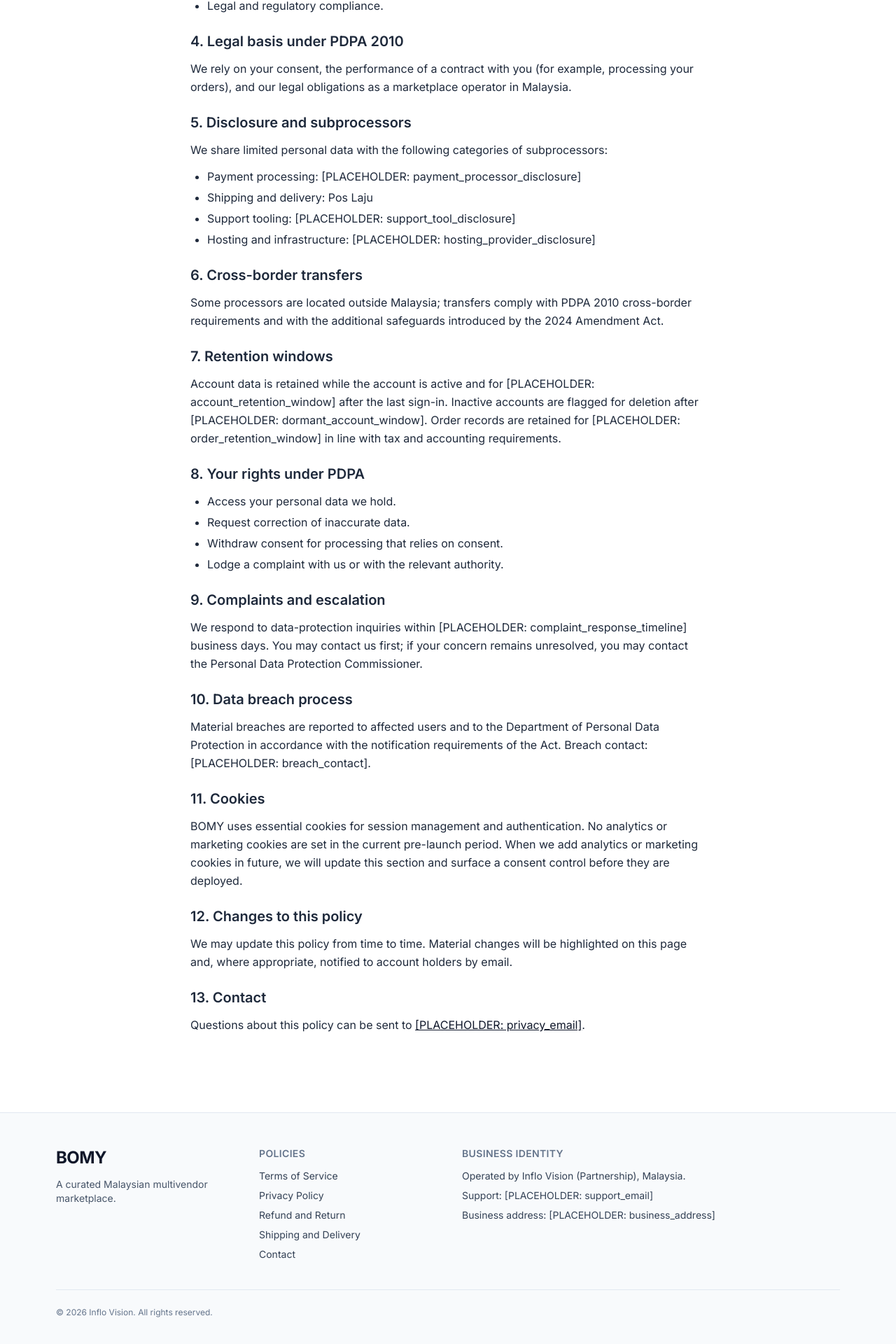
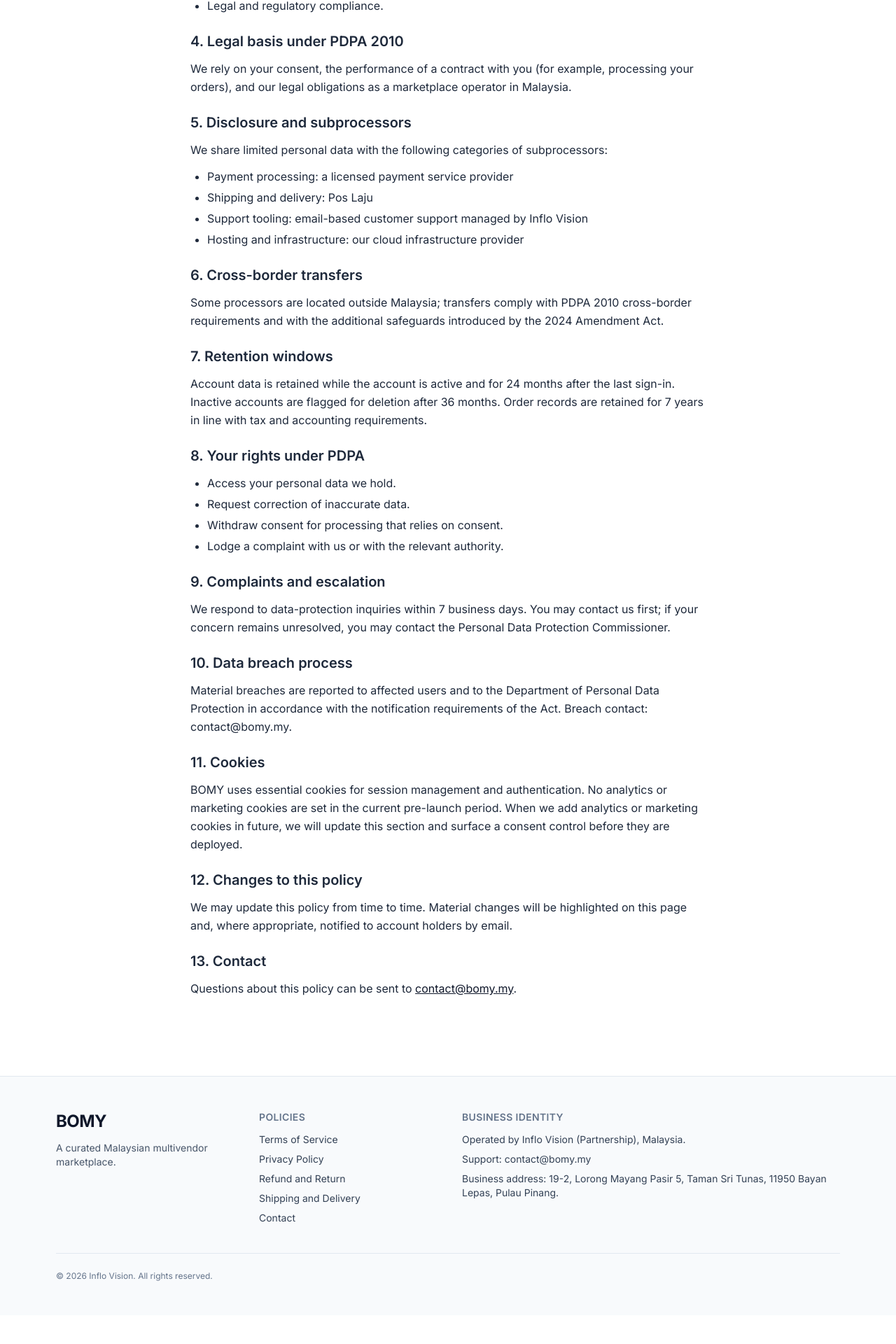
Before and after one commit to BOMY-Inflow-Vision/bomy-app, a Next.js app in the folder apps/web/: page /privacy in a window 1280 px wide. Shown: the part 760-2680 px from the top of the page at 70% size. After the commit the page ends 2639 px from the top, so only its background shows below. Built offline with nearby package versions, Linux system fonts and the light colour scheme.

Commit message:
chore(web): fill legal page placeholders before merge

```diff
--- a/apps/web/src/app/contact/page.tsx
+++ b/apps/web/src/app/contact/page.tsx
@@ -16,15 +16,15 @@
       <section>
         <h2 className="mb-3 text-xl font-semibold">Support email</h2>
         <p>
-          <a href="mailto:[PLACEHOLDER: support_email]" className="text-slate-900 underline">
-            [PLACEHOLDER: support_email]
+          <a href="mailto:contact@bomy.my" className="text-slate-900 underline">
+            contact@bomy.my
           </a>
         </p>
       </section>
 
       <section>
         <h2 className="mb-3 text-xl font-semibold">Business address</h2>
-        <p>[PLACEHOLDER: business_address]</p>
+        <p>19-2, Lorong Mayang Pasir 5, Taman Sri Tunas, 11950 Bayan Lepas, Pulau Pinang.</p>
       </section>
 
       <section>
@@ -33,13 +33,8 @@
       </section>
 
       <section>
-        <h2 className="mb-3 text-xl font-semibold">Phone</h2>
-        <p>[PLACEHOLDER: support_phone]</p>
-      </section>
-
-      <section>
         <h2 className="mb-3 text-xl font-semibold">Response time</h2>
-        <p>We aim to respond within [PLACEHOLDER: contact_response_window] business days.</p>
+        <p>We aim to respond within 2 business days.</p>
       </section>
     </LegalPageLayout>
   )
--- a/apps/web/src/app/privacy/page.tsx
+++ b/apps/web/src/app/privacy/page.tsx
@@ -17,10 +17,10 @@
       <section>
         <h2 className="mb-3 text-xl font-semibold">1. Who we are</h2>
         <p>
-          Inflo Vision (Partnership), Malaysia. Registration: [PLACEHOLDER:
-          ssm_registration_number]. Address: [PLACEHOLDER: business_address]. Privacy contact:{" "}
-          <a href="mailto:[PLACEHOLDER: privacy_email]" className="text-slate-900 underline">
-            [PLACEHOLDER: privacy_email]
+          Inflo Vision (Partnership), Malaysia. Registration: 202503276795. Address: 19-2, Lorong
+          Mayang Pasir 5, Taman Sri Tunas, 11950 Bayan Lepas, Pulau Pinang. Privacy contact:{" "}
+          <a href="mailto:contact@bomy.my" className="text-slate-900 underline">
+            contact@bomy.my
           </a>
           .
         </p>
@@ -58,10 +58,10 @@
         <h2 className="mb-3 text-xl font-semibold">5. Disclosure and subprocessors</h2>
         <p>We share limited personal data with the following categories of subprocessors:</p>
         <ul className="ml-6 mt-3 list-disc space-y-1">
-          <li>Payment processing: [PLACEHOLDER: payment_processor_disclosure]</li>
+          <li>Payment processing: a licensed payment service provider</li>
           <li>Shipping and delivery: Pos Laju</li>
-          <li>Support tooling: [PLACEHOLDER: support_tool_disclosure]</li>
-          <li>Hosting and infrastructure: [PLACEHOLDER: hosting_provider_disclosure]</li>
+          <li>Support tooling: email-based customer support managed by Inflo Vision</li>
+          <li>Hosting and infrastructure: our cloud infrastructure provider</li>
         </ul>
       </section>
 
@@ -76,10 +76,9 @@
       <section>
         <h2 className="mb-3 text-xl font-semibold">7. Retention windows</h2>
         <p>
-          Account data is retained while the account is active and for [PLACEHOLDER:
-          account_retention_window] after the last sign-in. Inactive accounts are flagged for
-          deletion after [PLACEHOLDER: dormant_account_window]. Order records are retained for
-          [PLACEHOLDER: order_retention_window] in line with tax and accounting requirements.
+          Account data is retained while the account is active and for 24 months after the last
+          sign-in. Inactive accounts are flagged for deletion after 36 months. Order records are
+          retained for 7 years in line with tax and accounting requirements.
         </p>
       </section>
 
@@ -96,9 +95,9 @@
       <section>
         <h2 className="mb-3 text-xl font-semibold">9. Complaints and escalation</h2>
         <p>
-          We respond to data-protection inquiries within [PLACEHOLDER: complaint_response_timeline]
-          business days. You may contact us first; if your concern remains unresolved, you may
-          contact the Personal Data Protection Commissioner.
+          We respond to data-protection inquiries within 7 business days. You may contact us first;
+          if your concern remains unresolved, you may contact the Personal Data Protection
+          Commissioner.
         </p>
       </section>
 
@@ -107,7 +106,7 @@
         <p>
           Material breaches are reported to affected users and to the Department of Personal Data
           Protection in accordance with the notification requirements of the Act. Breach contact:
-          [PLACEHOLDER: breach_contact].
+          contact@bomy.my.
         </p>
       </section>
 
@@ -133,8 +132,8 @@
         <h2 className="mb-3 text-xl font-semibold">13. Contact</h2>
         <p>
           Questions about this policy can be sent to{" "}
-          <a href="mailto:[PLACEHOLDER: privacy_email]" className="text-slate-900 underline">
-            [PLACEHOLDER: privacy_email]
+          <a href="mailto:contact@bomy.my" className="text-slate-900 underline">
+            contact@bomy.my
           </a>
           .
         </p>
--- a/apps/web/src/app/refund/page.tsx
+++ b/apps/web/src/app/refund/page.tsx
@@ -20,10 +20,7 @@
 
       <section>
         <h2 className="mb-3 text-xl font-semibold">2. Return window</h2>
-        <p>
-          You have [PLACEHOLDER: return_window_days] days from the date of delivery to initiate a
-          return for an eligible item.
-        </p>
+        <p>You have 7 days from the date of delivery to initiate a return for an eligible item.</p>
       </section>
 
       <section>
@@ -38,16 +35,16 @@
       <section>
         <h2 className="mb-3 text-xl font-semibold">4. Process</h2>
         <p>
-          Contact the seller via BOMY first. If the seller has not responded within [PLACEHOLDER:
-          seller_response_window] business days, you may escalate to BOMY support for assistance.
+          Contact the seller via BOMY first. If the seller has not responded within 3 business days,
+          you may escalate to BOMY support for assistance.
         </p>
       </section>
 
       <section>
         <h2 className="mb-3 text-xl font-semibold">5. Refund method and timeline</h2>
         <p>
-          Approved refunds are returned to the original payment method within [PLACEHOLDER:
-          refund_processing_window] business days of the seller receiving the returned item.
+          Approved refunds are returned to the original payment method within 7 business days of the
+          seller receiving the returned item.
         </p>
       </section>
 
@@ -66,7 +63,10 @@
           required by applicable law or where BOMY approves an exception in writing. Starter kits,
           vouchers, and fulfilled membership benefits are not separately refundable.
         </p>
-        <p className="mt-3">Statutory exceptions: [PLACEHOLDER: statutory_refund_exceptions].</p>
+        <p className="mt-3">
+          Statutory exceptions: rights under the Consumer Protection Act 1999 (Malaysia) and other
+          applicable consumer laws.
+        </p>
       </section>
 
       <section>
@@ -91,8 +91,8 @@
         <h2 className="mb-3 text-xl font-semibold">10. Contact</h2>
         <p>
           Questions about this policy or about an active return can be sent to{" "}
-          <a href="mailto:[PLACEHOLDER: support_email]" className="text-slate-900 underline">
-            [PLACEHOLDER: support_email]
+          <a href="mailto:contact@bomy.my" className="text-slate-900 underline">
+            contact@bomy.my
           </a>
           .
         </p>
--- a/apps/web/src/app/shipping/page.tsx
+++ b/apps/web/src/app/shipping/page.tsx
@@ -28,17 +28,17 @@
       <section>
         <h2 className="mb-3 text-xl font-semibold">3. Processing time</h2>
         <p>
-          Orders are dispatched within [PLACEHOLDER: processing_time_days] business days of payment
-          confirmation, subject to seller cut-off times.
+          Orders are dispatched within 1-3 business days of payment confirmation, subject to seller
+          cut-off times.
         </p>
       </section>
 
       <section>
         <h2 className="mb-3 text-xl font-semibold">4. Delivery estimates</h2>
         <ul className="ml-6 list-disc space-y-1">
-          <li>West Malaysia: [PLACEHOLDER: delivery_west_estimate] business days.</li>
-          <li>East Malaysia: [PLACEHOLDER: delivery_east_estimate] business days.</li>
-          <li>International: [PLACEHOLDER: delivery_international_estimate] business days.</li>
+          <li>West Malaysia: 2-4 business days.</li>
+          <li>East Malaysia: 4-7 business days.</li>
+          <li>International: 7-21 business days.</li>
         </ul>
       </section>
 
@@ -88,8 +88,8 @@
         <h2 className="mb-3 text-xl font-semibold">10. Contact</h2>
         <p>
           Questions about shipping or about an active order can be sent to{" "}
-          <a href="mailto:[PLACEHOLDER: support_email]" className="text-slate-900 underline">
-            [PLACEHOLDER: support_email]
+          <a href="mailto:contact@bomy.my" className="text-slate-900 underline">
+            contact@bomy.my
           </a>
           .
         </p>
--- a/apps/web/src/app/terms/page.tsx
+++ b/apps/web/src/app/terms/page.tsx
@@ -50,8 +50,8 @@
         <p>
           Sellers are responsible for their storefronts, including listing accuracy, pricing,
           inventory, and fulfilment. Seller fees are disclosed during onboarding and within the
-          seller dashboard terms. See [PLACEHOLDER: seller_fee_schedule] for the current fee
-          schedule.
+          seller dashboard terms. See the seller onboarding flow and the seller dashboard terms for
+          the current fee schedule.
         </p>
       </section>
 
@@ -95,9 +95,8 @@
       <section>
         <h2 className="mb-3 text-xl font-semibold">10. Governing law and jurisdiction</h2>
         <p>
-          These terms are governed by the laws of Malaysia. The courts of [PLACEHOLDER:
-          court_jurisdiction] have exclusive jurisdiction over any dispute arising out of or
-          relating to the Service.
+          These terms are governed by the laws of Malaysia. The courts of Pulau Pinang have
+          exclusive jurisdiction over any dispute arising out of or relating to the Service.
         </p>
       </section>
 
@@ -105,8 +104,8 @@
         <h2 className="mb-3 text-xl font-semibold">11. Contact</h2>
         <p>
           Questions about these terms can be sent to{" "}
-          <a href="mailto:[PLACEHOLDER: support_email]" className="text-slate-900 underline">
-            [PLACEHOLDER: support_email]
+          <a href="mailto:contact@bomy.my" className="text-slate-900 underline">
+            contact@bomy.my
           </a>
           .
         </p>
--- a/apps/web/src/components/footer.tsx
+++ b/apps/web/src/components/footer.tsx
@@ -1,7 +1,8 @@
 import React from "react"
 
-const SUPPORT_EMAIL = "[PLACEHOLDER: support_email]"
-const BUSINESS_ADDRESS = "[PLACEHOLDER: business_address]"
+const SUPPORT_EMAIL = "contact@bomy.my"
+const BUSINESS_ADDRESS =
+  "19-2, Lorong Mayang Pasir 5, Taman Sri Tunas, 11950 Bayan Lepas, Pulau Pinang."
 
 export function Footer() {
   return (
```
Also changed, not shown: 1 other file (tests, documents, lock files or other folders).
